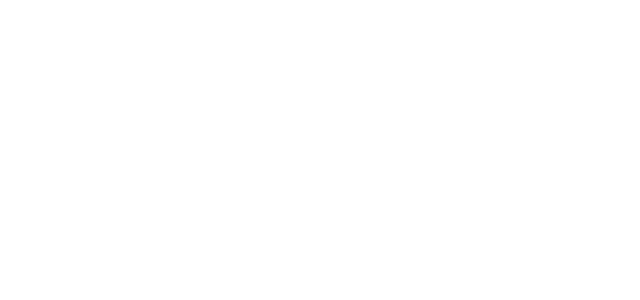
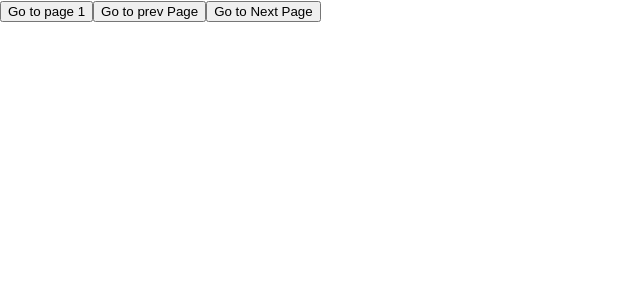
Before and after one commit to Anant147r/ReactFeatures, a React (Create React App) app: page /history in a window 1280 px wide. Before the commit this address had no page. Shown: the top 300 px of the page, without its empty margins (0-640 px from the left). Built offline with nearby package versions, Linux system fonts and the light colour scheme.

Commit message:
useLocation , useNavigation, useParams updated

```diff
--- a/src/App.js
+++ b/src/App.js
@@ -13,6 +13,9 @@ import {
   Page1,
   Page3,
   Page2,
+  UseHistory,
+  UseParams,
+  Location,
 } from "./Components/NewReactRouter/Pages/PageExport";
 import { BrowserRouter, Routes, Route } from "react-router-dom";
 function App() {
@@ -32,6 +35,13 @@ function App() {
         <Route path="page" element={<Page1 />} />
         <Route path="page2" element={<Page2 />} />
         <Route path="page3" element={<Page3 />} />
+        <Route path="history" element={<UseHistory />} />
+        <Route
+          path="params/:fName/:lName"
+          defaultParams={{ fName: "Anant" }}
+          element={<UseParams />}
+        />
+        <Route path="location" element={<Location />} />
       </Routes>
     </BrowserRouter>
   );
--- /dev/null
+++ b/src/Components/NewReactRouter/Pages/Location.js
@@ -0,0 +1,17 @@
+import React from "react";
+import { useLocation } from "react-router-dom";
+const Location = () => {
+  const location = useLocation();
+  return (
+    <div>
+      <button
+        onClick={() => {
+          alert(location.pathname);
+        }}
+      >
+        Show current URL
+      </button>
+    </div>
+  );
+};
+export default Location;
--- a/src/Components/NewReactRouter/Pages/PageExport.js
+++ b/src/Components/NewReactRouter/Pages/PageExport.js
@@ -1,4 +1,7 @@
 import Page1 from "./Page1";
 import Page2 from "./Page2";
 import Page3 from "./Page3";
-export { Page1, Page2, Page3 };
+import UseHistory from "./UseHistory";
+import UseParams from "./UseParams";
+import Location from "./Location";
+export { Page1, Page2, Page3, UseHistory, UseParams, Location };
--- /dev/null
+++ b/src/Components/NewReactRouter/Pages/UseHistory.js
@@ -0,0 +1,32 @@
+import React from "react";
+import { useNavigate } from "react-router-dom";
+const UseHistory = () => {
+  const navigate = useNavigate();
+  return (
+    <div>
+      <button
+        onClick={() => {
+          navigate("/page");
+        }}
+      >
+        Go to page 1
+      </button>
+      <button
+        onClick={() => {
+          navigate(-1);
+        }}
+      >
+        Go to prev Page
+      </button>
+      <button
+        onClick={() => {
+          navigate(+1);
+        }}
+      >
+        Go to Next Page
+      </button>
+    </div>
+  );
+};
+
+export default UseHistory;
--- /dev/null
+++ b/src/Components/NewReactRouter/Pages/UseParams.js
@@ -0,0 +1,12 @@
+import React from "react";
+import { useParams } from "react-router-dom";
+const UseParams = () => {
+  const { fName, lName } = useParams();
+  return (
+    <div>
+      First Name is {fName}
+      Last Name is {lName}
+    </div>
+  );
+};
+export default UseParams;
```
